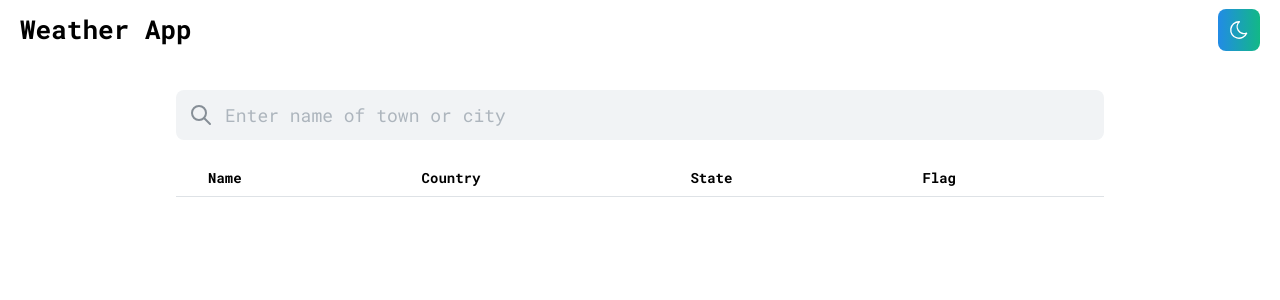
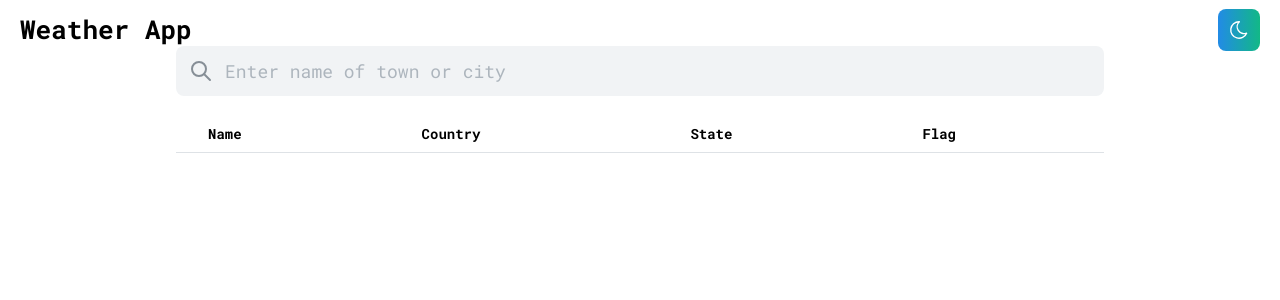
Before and after one commit to moodyKroko/weather-app, a React (Vite) app: page / in a window 1280 px wide. Shown: the top 300 px of the page. Built offline with nearby package versions, Linux system fonts and the light colour scheme.

Commit message:
update container padding top

```diff
--- a/src/App.tsx
+++ b/src/App.tsx
@@ -13,7 +13,7 @@ export default function App(): JSX.Element {
       <QueryClientProvider client={queryClient}>
         <Navbar />
         <main>
-          <Container pt={90} size="md">
+          <Container pt={46} size="md">
             <Hero />
           </Container>
         </main>
```
